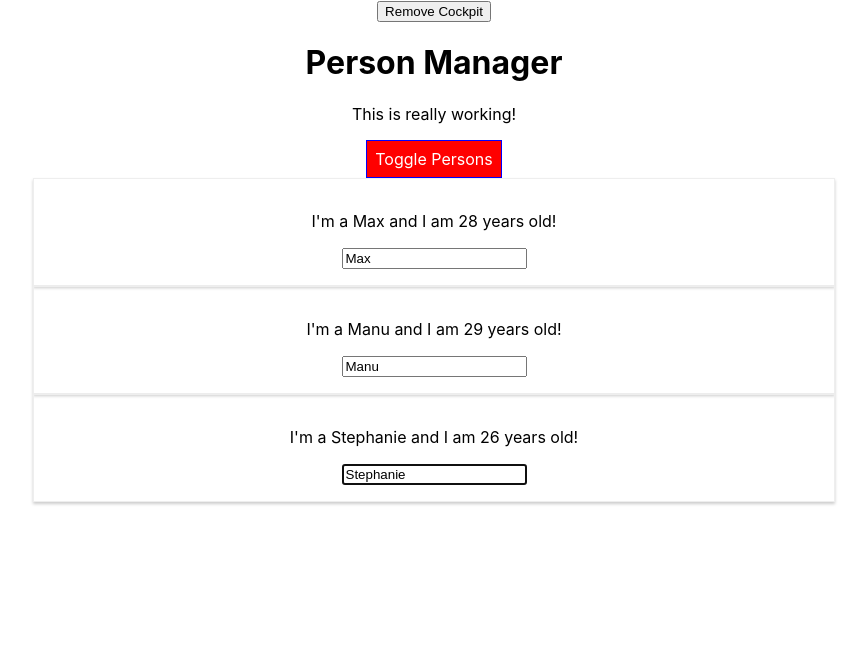
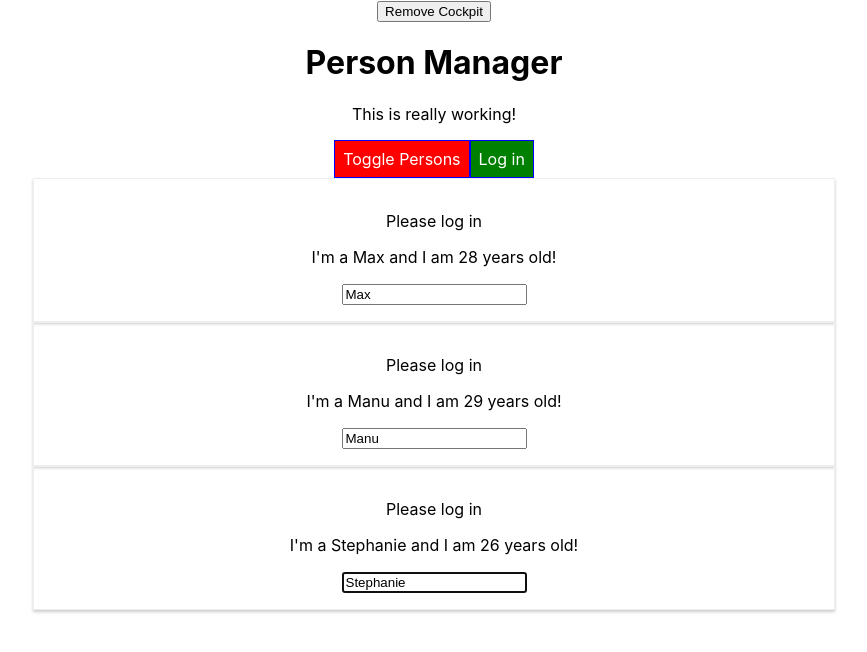
Before and after one commit to hanship0530/learning_reactjs, a React app in the folder react-complete-guide/: page / in a window 1280 px wide. Shown: the top 652 px of the page, without its empty margins (206-1073 px from the left). Built offline with nearby package versions, Linux system fonts and the light colour scheme.

Commit message:
Section7 Completed!

```diff
--- a/react-complete-guide/src/components/Cockpit/Cockpit.js
+++ b/react-complete-guide/src/components/Cockpit/Cockpit.js
@@ -1,11 +1,15 @@
-import React, { useEffect, useRef } from "react";
+import React, { useEffect, useRef, useContext } from "react";
 
 import classes from "./Cockpit.module.css";
+import AuthContext from "../../context/auth-context";
 
 // React component names need to start with a capital letter.
 // Cockpit not cockpit
 const Cockpit = (props) => {
   const toggleBtnRef = useRef(null);
+  const authContext = useContext(AuthContext);
+
+  console.log(authContext.authenticated);
 
   useEffect(() => {
     console.log("[Cockpit.js] useEffect");
@@ -45,6 +49,7 @@
       <button ref={toggleBtnRef} className={btnClass} onClick={props.clicked}>
         Toggle Persons
       </button>
+      <button onClick={authContext.login}>Log in</button>
     </div>
   );
 };
--- a/react-complete-guide/src/components/Persons/Person/Person.js
+++ b/react-complete-guide/src/components/Persons/Person/Person.js
@@ -4,20 +4,26 @@
 import Aux from "../../../hoc/Aux";
 import classes from "./Person.module.css";
 import withClass from "../../../hoc/withClass";
+import AuthContext from "../../../context/auth-context";
 
 class Person extends Component {
   constructor() {
     super();
     this.inputElementRef = React.createRef();
   }
+
+  static contextType = AuthContext;
+
   componentDidMount() {
     this.inputElementRef.current.focus();
+    console.log(this.context.authenticated);
   }
 
   render() {
     console.log("[Person.js] rendering...");
     return (
       <Aux>
+        {this.context.authenticated ? <p>Authenticated</p> : <p>Please log in</p>}
         <p key="i1" onClick={this.props.click}>
           I'm a {this.props.name} and I am {this.props.age} years old!
         </p>
--- a/react-complete-guide/src/components/Persons/Persons.js
+++ b/react-complete-guide/src/components/Persons/Persons.js
@@ -7,19 +7,19 @@
   //   return state;
   // }
 
-  shouldComponentUpdate(nextProps, nextState) {
-    console.log("[Persons.js] shouldComponentUpdate");
-    if (
-      nextProps.persons !== this.props.persons ||
-      nextProps.changed !== this.props.changed ||
-      nextProps.clicked !== this.props.clicked
-    ) {
-      return true;
-    } else {
-      return false;
-    }
-    return true;
-  }
+  // shouldComponentUpdate(nextProps, nextState) {
+  //   console.log("[Persons.js] shouldComponentUpdate");
+  //   if (
+  //     nextProps.persons !== this.props.persons ||
+  //     nextProps.changed !== this.props.changed ||
+  //     nextProps.clicked !== this.props.clicked
+  //   ) {
+  //     return true;
+  //   } else {
+  //     return false;
+  //   }
+  //   return true;
+  // }
 
   getSnapshotBeforeUpdate(prevProps, prevState) {
     console.log("[Persons.js] getSnapshotBeforeUpdate");
@@ -38,7 +38,8 @@
   }
   render() {
     console.log("[Persons.js] rendering...");
-    return this.props.persons.map((person, index) => {
+    return (
+      this.props.persons.map((person, index) => {
         return (
           <Person
             click={() => this.props.clicked(index)}
@@ -48,7 +49,8 @@
             key={person.id}
           />
         );
-    });
+      })
+    );
   }
 }
 export default Persons;
--- a/react-complete-guide/src/container/App.js
+++ b/react-complete-guide/src/container/App.js
@@ -5,6 +5,7 @@
 import Cockpit from "../components/Cockpit/Cockpit";
 import withClass from "../hoc/withClass";
 import Aux from "../hoc/Aux";
+import AuthContext from "../context/auth-context";
 
 class App extends Component {
   static getDerivedStateFromProps(props, state) {
@@ -34,6 +35,7 @@
     showPersons: false,
     showCockpit: true,
     chnagedCounter: 0,
+    authenticated: false,
   };
 
   nameChangedHandler = (event, id) => {
@@ -72,6 +74,10 @@
     this.setState({ showPersons: !doesShow });
   };
 
+  loginHandler = () => {
+    this.setState({ authenticated: true });
+  };
+
   render() {
     let persons = null;
 
@@ -100,6 +106,10 @@
         >
           Remove Cockpit
         </button>
+        <AuthContext.Provider value={{
+          authenticated: this.state.authenticated,
+          login: this.loginHandler
+        }}>
           {this.state.showCockpit ? (
             <Cockpit
               title={this.props.appTitle}
@@ -109,6 +119,7 @@
             ></Cockpit>
           ) : null}
           {persons}
+        </AuthContext.Provider>
       </Aux>
     );
     // return React.createElement('div', {className: 'App'}, React.createElement('h1', null, 'Does this work now?'));
--- /dev/null
+++ b/react-complete-guide/src/context/auth-context.js
@@ -0,0 +1,8 @@
+import React from 'react';
+
+const authContext = React.createContext({
+    authenticated: false,
+    login: () => {}
+});
+
+export default authContext;
```
Lines whose indentation alone changed are shown as unchanged.
